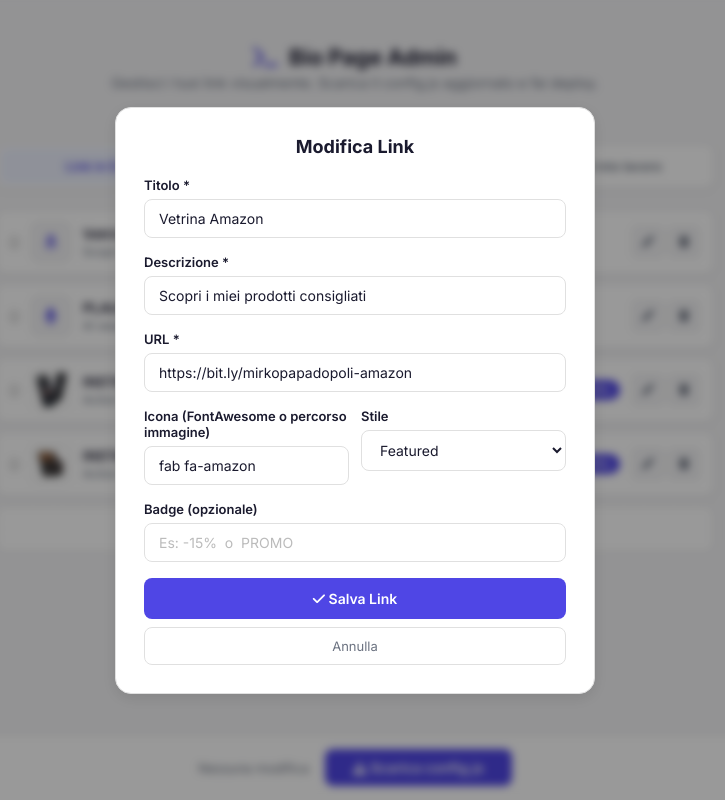
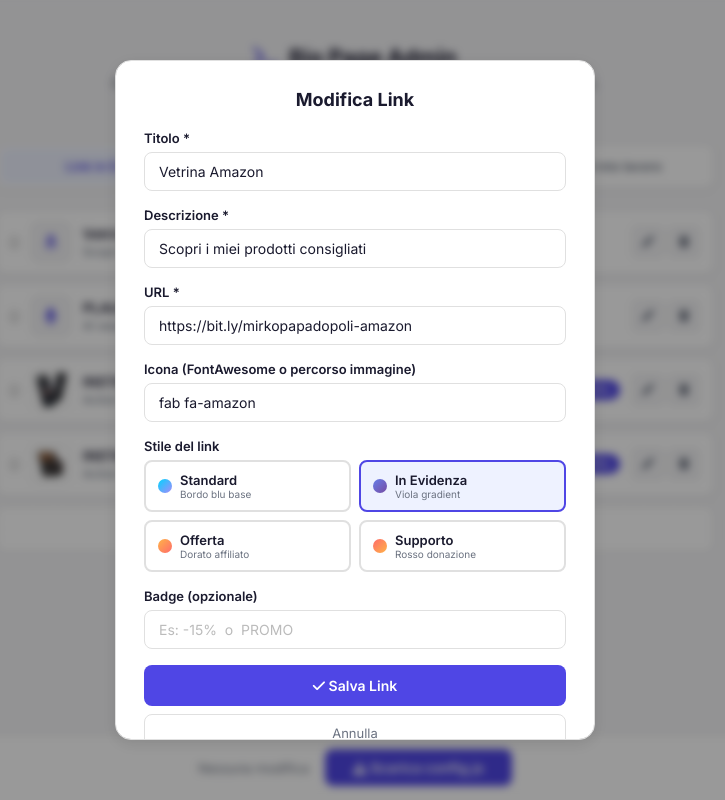
Before and after one commit to mirkopapadopoli/bio-page, a website: page admin.html in a window 1280 px wide. Both pictures are taken after a click on the button 933 px from the left and 242 px from the top of the page. Shown: the whole page, without its empty margins (285-1010 px from the left). Drawn offline with Linux system fonts and the light colour scheme.

Commit message:
feat: replace style dropdown with visual color-coded cards
- Grid of 4 clickable style cards with color dots
- Each card shows real gradient matching the bio page style
- Italian labels: Standard, In Evidenza, Offerta, Supporto
- Selected state with indigo border highlight

```diff
--- a/admin.html
+++ b/admin.html
@@ -248,6 +248,35 @@
 
         .bottom-spacer { height: 80px; }
 
+        /* Style Picker */
+        .style-picker { display: grid; grid-template-columns: 1fr 1fr; gap: 8px; }
+        .style-card {
+            display: flex; align-items: center; gap: 8px;
+            padding: 10px 12px;
+            background: var(--surface);
+            border: 2px solid var(--border);
+            border-radius: 8px;
+            cursor: pointer;
+            transition: var(--transition);
+            position: relative;
+        }
+        .style-card:hover { border-color: #aaa; }
+        .style-card.selected { border-color: var(--primary); background: var(--primary-light); }
+        .style-card .style-dot {
+            width: 14px; height: 14px; min-width: 14px;
+            border-radius: 50%;
+        }
+        .style-card .style-label {
+            font-size: 13px; font-weight: 600; color: var(--text);
+        }
+        .style-card .style-desc {
+            font-size: 10px; color: var(--text-secondary);
+        }
+        .style-dot-default { background: linear-gradient(135deg, #00d4ff, #a78bfa); }
+        .style-dot-featured { background: linear-gradient(135deg, #667eea, #764ba2); }
+        .style-dot-deal { background: linear-gradient(135deg, #FFB347, #FF6B6B); }
+        .style-dot-support { background: linear-gradient(135deg, #FF6B6B, #FFB347); }
+
         @media (max-width: 640px) {
             body { padding: 12px; }
             .form-row { flex-direction: column; gap: 0; }
@@ -288,19 +317,29 @@
                 <label>URL *</label>
                 <input type="url" id="field-url" placeholder="https://...">
             </div>
-            <div class="form-row">
-                <div class="form-group">
-                    <label>Icona (FontAwesome o percorso immagine)</label>
-                    <input type="text" id="field-icon" placeholder="fas fa-link  o  img/foto.jpg">
-                </div>
-                <div class="form-group">
-                    <label>Stile</label>
-                    <select id="field-style">
-                        <option value="default">Default</option>
-                        <option value="featured">Featured</option>
-                        <option value="deal">Deal (affiliato)</option>
-                        <option value="support">Support</option>
-                    </select>
+            <div class="form-group">
+                <label>Icona (FontAwesome o percorso immagine)</label>
+                <input type="text" id="field-icon" placeholder="fas fa-link  o  img/foto.jpg">
+            </div>
+            <div class="form-group">
+                <label>Stile del link</label>
+                <div class="style-picker" id="style-picker">
+                    <div class="style-card selected" data-style="default" onclick="selectStyle('default')">
+                        <span class="style-dot style-dot-default"></span>
+                        <div><div class="style-label">Standard</div><div class="style-desc">Bordo blu base</div></div>
+                    </div>
+                    <div class="style-card" data-style="featured" onclick="selectStyle('featured')">
+                        <span class="style-dot style-dot-featured"></span>
+                        <div><div class="style-label">In Evidenza</div><div class="style-desc">Viola gradient</div></div>
+                    </div>
+                    <div class="style-card" data-style="deal" onclick="selectStyle('deal')">
+                        <span class="style-dot style-dot-deal"></span>
+                        <div><div class="style-label">Offerta</div><div class="style-desc">Dorato affiliato</div></div>
+                    </div>
+                    <div class="style-card" data-style="support" onclick="selectStyle('support')">
+                        <span class="style-dot style-dot-support"></span>
+                        <div><div class="style-label">Supporto</div><div class="style-desc">Rosso donazione</div></div>
+                    </div>
                 </div>
             </div>
             <div class="form-group">
@@ -432,9 +471,18 @@
         document.getElementById('field-description').value = link.description || '';
         document.getElementById('field-url').value = link.url || '';
         document.getElementById('field-icon').value = link.icon || '';
-        document.getElementById('field-style').value = link.style || 'default';
+        selectStyle(link.style || 'default');
         document.getElementById('field-badge').value = link.badge || '';
         document.getElementById('modal-overlay').classList.add('open');
+    }
+
+    // Style picker helper
+    let selectedStyle = 'default';
+    function selectStyle(style) {
+        selectedStyle = style;
+        document.querySelectorAll('.style-card').forEach(c => {
+            c.classList.toggle('selected', c.dataset.style === style);
+        });
     }
 
     function closeModal() {
@@ -443,7 +491,7 @@
 
     function clearModalFields() {
         ['field-title','field-description','field-url','field-icon','field-badge'].forEach(id => document.getElementById(id).value = '');
-        document.getElementById('field-style').value = 'default';
+        selectStyle('default');
     }
 
     // =========================================================================
@@ -465,7 +513,7 @@
             description,
             icon: document.getElementById('field-icon').value.trim() || 'fas fa-link',
             url,
-            style: document.getElementById('field-style').value
+            style: selectedStyle
         };
         const badge = document.getElementById('field-badge').value.trim();
         if (badge) linkObj.badge = badge;
```
